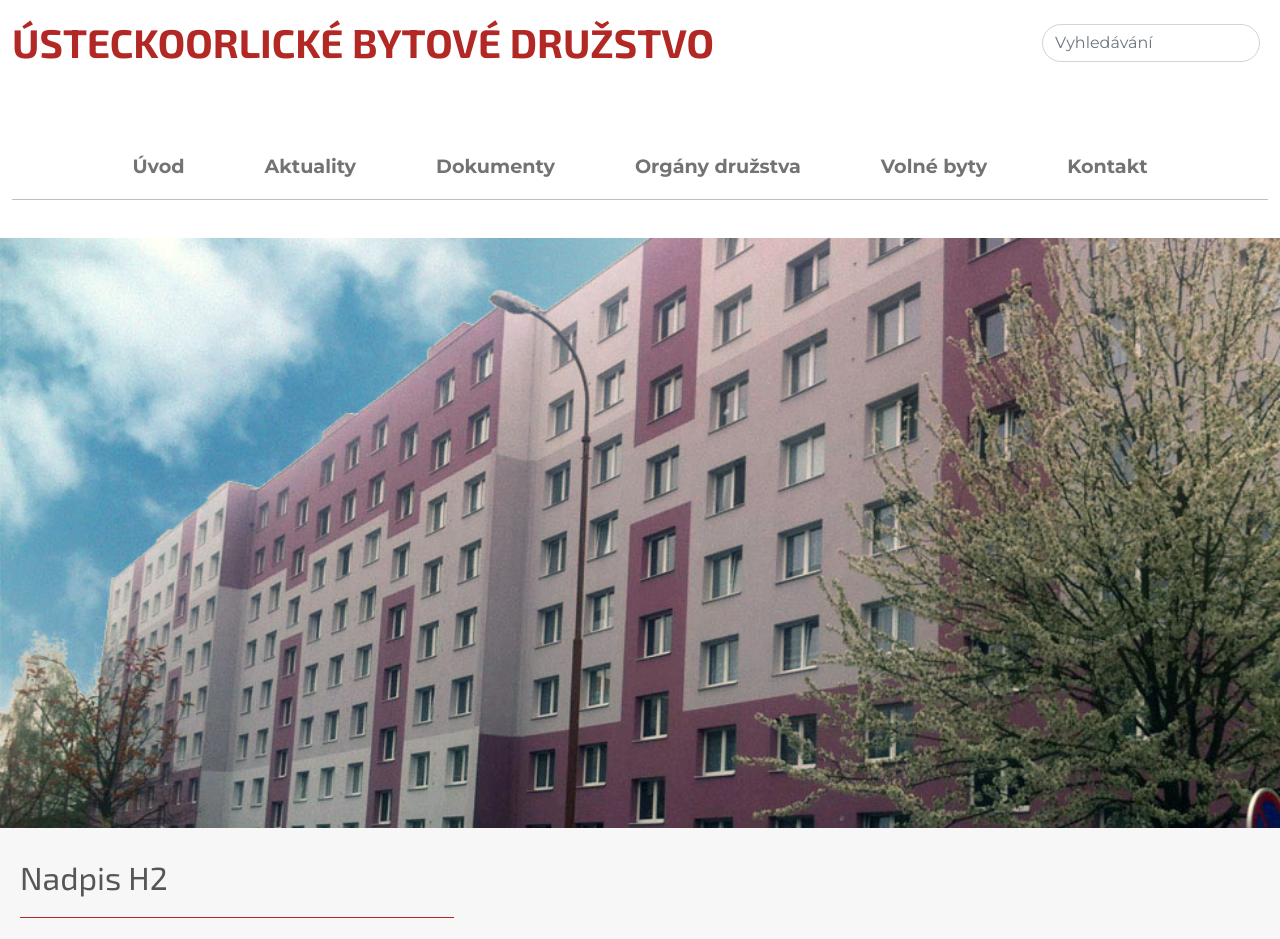
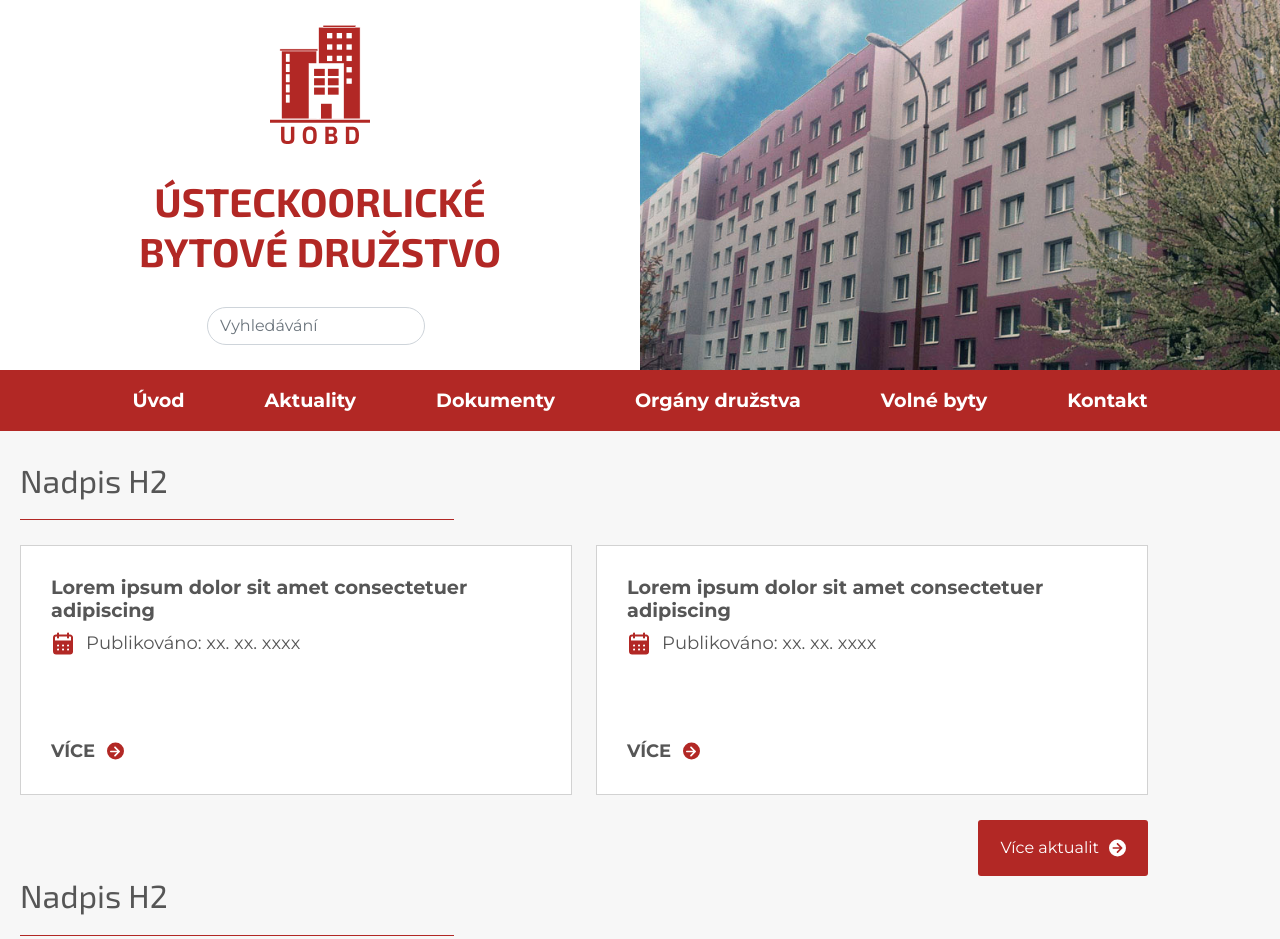
Before and after one commit to PetraRockova/BDUO, a plain HTML site: page index.html in a window 1280 px wide. Shown: the top 939 px of the page. Drawn offline with Linux system fonts and the light colour scheme.

Commit message:
change header and logo

```diff
--- a/index.html
+++ b/index.html
@@ -21,21 +21,27 @@
 <header>
 
   <nav class="navbar navbar-bduo-search">
-    <div class="container-fluid">
-      <h1>
-        <a class="uobd" href="/"> Ústeckoorlické bytové družstvo</a>
-      </h1>
-      <form class="d-flex">
-        <input class="form-control me-2" type="search" placeholder="Vyhledávání" aria-label="Search">
-      </form>
+      <div class="container-fluid left-half">
+        <a class="uobd" href="/"><img class="logo" src="/icons/logo.svg" alt="Logo UOBD"></a>
+        <h1>
+          <a class="uobd" href="/"> Ústeckoorlické<br>bytové družstvo</a>
+        </h1>
+        <form class="d-block">
+          <input class="form-control me-2" type="search" placeholder="Vyhledávání" aria-label="Search">
+        </form>
+      </div>
+
+      <div class="slider">
+        <img src="/images/slide5.jpg" alt="">
     </div>
+
   </nav>
 
       <nav class="navbar navbar-expand-lg navbar-light bg-light">
-          <div class="container-fluid">
+          <div class="container-fluid menu-toggler">
             <button class="navbar-toggler" type="button" data-bs-toggle="collapse" data-bs-target="#navbarNavAltMarkup" aria-controls="navbarNavAltMarkup" aria-expanded="false" aria-label="Toggle navigation">
               <span class="menu">MENU</span>
-              <span><img class="hamburger-menu" src="/icons/icon-menu.svg" alt="Ikona menu"></span>
+              <span><img class="hamburger-menu" src="/icons/icon-menu-white.svg" alt="Ikona menu"></span>
             </button>
             <div class="collapse navbar-collapse" id="navbarNavAltMarkup">
               <div class="navbar-nav">
@@ -50,9 +56,7 @@
           </div>
       </nav>
 
-      <div class="slider">
-          <img src="/images/slide5.jpg" alt="">
-      </div>
+
 </header>
 
   <div class="content">
@@ -301,6 +305,9 @@
 <p>© 2022 Ústeckoorlické bytové družstvo | Tvorba www: <strong>OG Soft s.r.o.</strong></p>
  </div>
 
+
+
+
 <script type="text/javascript" src="/css/bootstrap.js"></script>
 </body>
 </html>
--- a/scss/_basics.scss
+++ b/scss/_basics.scss
@@ -33,6 +33,10 @@ background-color: variables.$page-bg;
 
 h1{
 margin-bottom: 15px;
+}
+
+.container-fluid h1{
+margin: 30px 0;
 }
 
 @media (min-width: 992px) {
--- a/scss/_header.scss
+++ b/scss/_header.scss
@@ -1,20 +1,67 @@
 @use 'variables';
 
+.logo{
+width:100px;
+}
+
+.navbar{
+display:block;
+padding: 0;
+}
+
+@media (min-width: 992px) {
+.navbar{
+display: flex;
+flex-wrap: nowrap;
+}
+}
+
+.navbar .container-fluid{
+display:block;
+}
+
+.container-fluid{
+display:block;
+padding: 0;
+text-align: center;
+}
 
 
 .navbar-bduo-search{
-margin: 10px auto 60px auto;
-max-width: 1400px;
+margin-top: 20px;
+}
+
+@media (min-width: 992px) {
+.navbar-bduo-search{
+height: 370px;
+margin: 0;
+}
+}
+
+.left-half, .slider{
+flex-basis: 50%;
+}
+
+.left-half{
+margin-bottom: 20px;
+}
+
+@media (min-width: 992px){
+.left-half{
+margin-bottom: 0;
+}
 }
 
 .navbar-nav{
 width: 100%;
-max-width: 1400px;
+max-width: 1920px;
 justify-content: center;
 }
 
 .form-control{
 border-radius: 20px;
+display:inline-block;
+width: auto;
 }
 
 .me-2 {
@@ -42,7 +89,12 @@ outline: none;
 .navbar-toggler {
 display: flex;
 align-items: center;
-padding: 0 0 10px 5px;
+padding: 15px;
+margin: 0 auto;
+}
+
+.menu-toggler{
+background-color: variables.$primary-color;
 }
 
 button:focus:not(:focus-visible) {
@@ -52,15 +104,14 @@ box-shadow: none;
 
 @media (min-width: 992px) {
 .navbar-nav{
-margin: 0 auto 30px auto;
-padding-bottom: 10px;
-border-bottom: 1px solid silver;
+background-color: variables.$primary-color;
 }
 }
 
 .menu{
 margin-right: 12px;
 font-size: 1.2rem;
+color:#FFFFFF;
 }
 
 @media (min-width: 768px) {
@@ -90,11 +141,16 @@ display: inline-block;
 
 .nav-link:hover, .nav-link:focus, .nav-link:active {
 background-color: variables.$primary-color;
-border-radius: 3px;
+}
+
+.navbar-light .navbar-nav .nav-link{
+color:#FFFFFF;
+background-color: variables.$primary-color;
 }
 
 .navbar-light .navbar-nav .nav-link:hover, .navbar-light .navbar-nav .nav-link:focus, .navbar-light .navbar-nav .nav-link:active {
-color: #FFFFFF;
+color: variables.$primary-color;
+background-color: white;
 }
 
 
@@ -104,25 +160,28 @@ background-color: transparent !important;
 }
 
 .navbar-expand-lg .navbar-nav .nav-link{
-padding: 8px 5px;
+padding: 16px 6px;
 }
 
 @media (min-width: 992px) {
 .navbar-expand-lg .navbar-nav .nav-link {
-padding: 8px 35px;
+padding: 8px 36px;
 }
 }
 
 @media (min-width: 1040px) {
 .navbar-expand-lg .navbar-nav .nav-link {
-padding: 8px 40px;
+padding: 16px 40px;
 }
 }
 
-
+.slider{
+height: 100%;
+}
 
 .slider img{
 object-fit: cover;
 width: 100%;
 max-height: 600px;
+height: 100%;
 }
```
Also changed, not shown: css/style.css, icons/icon-menu-white.svg (added), icons/logo.svg (added), 1 other file.
